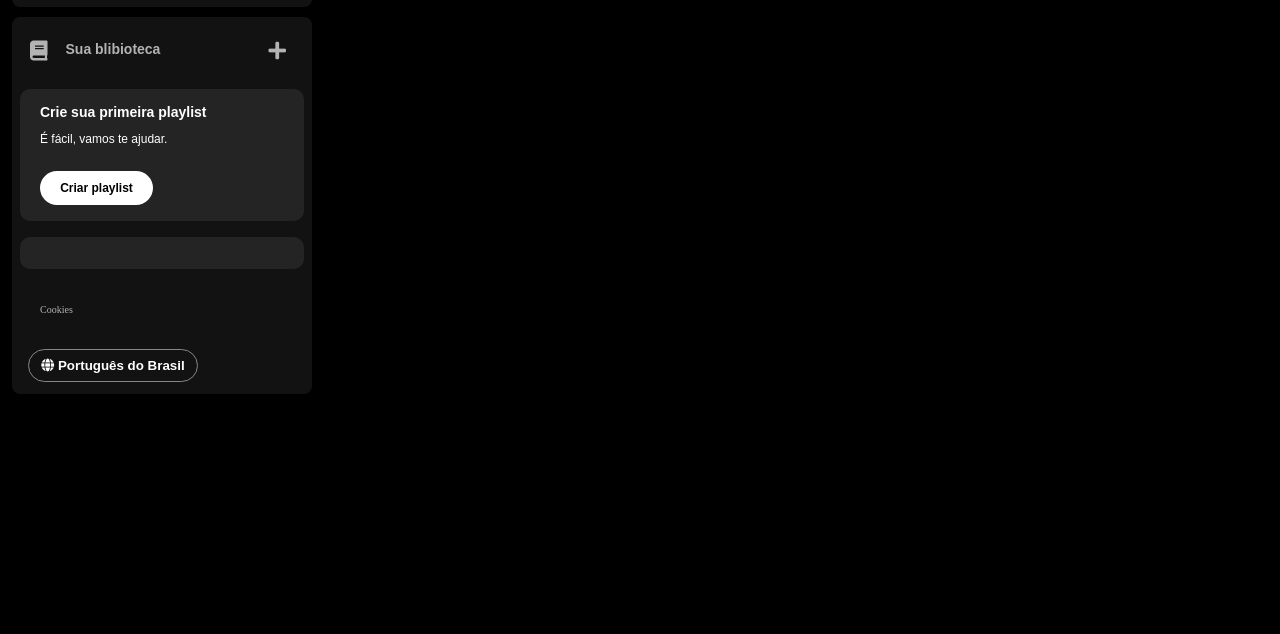
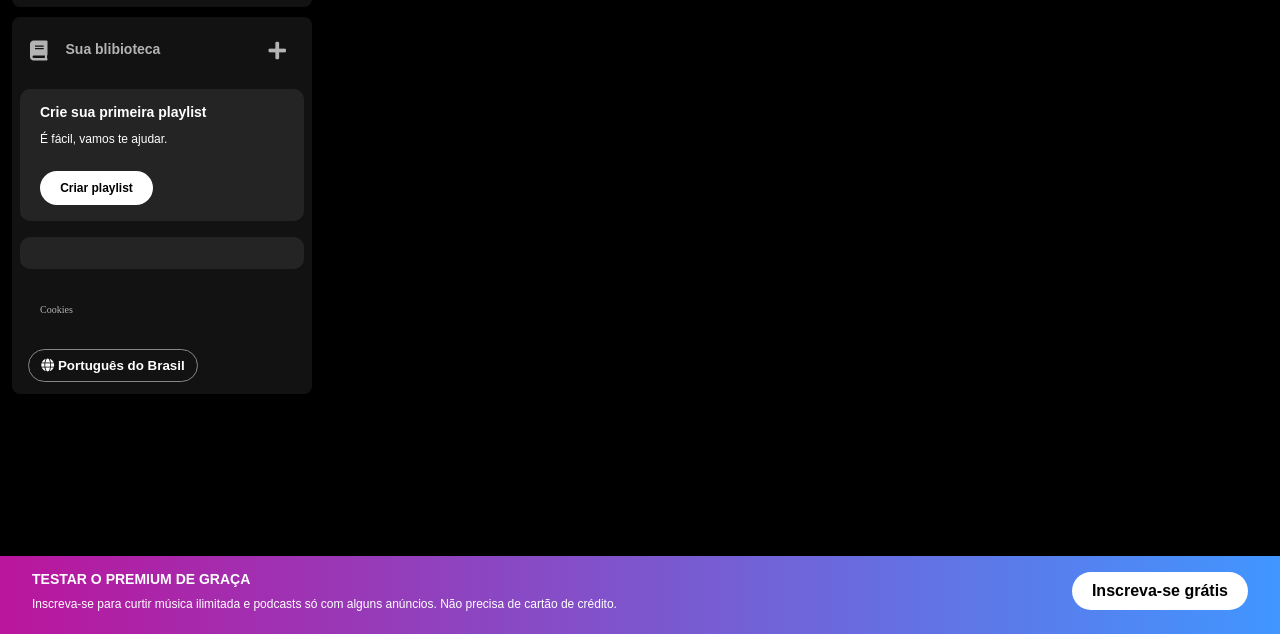
Before and after one commit to Nibirutta/imersao-spotify-alura, a plain HTML site: page index.html in a window 1280 px wide. Shown: the part 166-800 px from the top of the page. Drawn offline with Linux system fonts and the light colour scheme.

Commit message:
Second Day Challenge Done

```diff
--- a/index.html
+++ b/index.html
@@ -69,5 +69,15 @@
             </div>
         </div>
     </div>
+
+    <footer class="premium-footer">
+        <div class="premium-text">
+            <span class="main-text">TESTAR O PREMIUM DE GRAÇA</span>
+            <span class="follow-up-text">Inscreva-se para curtir música ilimitada e podcasts só com alguns anúncios. Não precisa de cartão de crédito.</span>
+        </div>
+        <div class="premium-button">
+            <button type="button">Inscreva-se grátis</button>
+        </div>
+    </footer>
 </body>
 </html>
--- a/styles.css
+++ b/styles.css
@@ -167,3 +167,46 @@ body {
     border-radius: 20px;
     cursor: pointer;
 }
+
+.premium-footer {
+    position: fixed;
+    display: flex;
+    justify-content: space-between;
+    align-items: center;
+    bottom: 0;
+    right: 0;
+    left: 0;
+    padding: 16px 32px 24px 32px;
+    background-image: linear-gradient(to right, #ba159c, #4196ff);
+}
+
+.premium-footer .premium-text {
+    display: flex;
+    flex-direction: column;
+    font-family: 'DM Sans', sans-serif;
+    gap: 12px;
+}
+
+.premium-footer .premium-text .main-text {
+    font-weight: 700;
+    font-size: 14px;
+}
+
+.premium-footer .premium-text .follow-up-text {
+    font-weight: 500;
+    font-size: 12px;
+}
+
+.premium-footer .premium-button button{
+    background-color: #fff;
+    color: #000;
+    border-radius: 20px;
+    font-weight: 700;
+    font-size: 16px;
+    font-family: 'DM Sans', sans-serif;
+    text-align: center;
+    text-decoration: none;
+    text-transform: none;
+    padding: 10px 20px;
+    border: 0px;
+}
```
